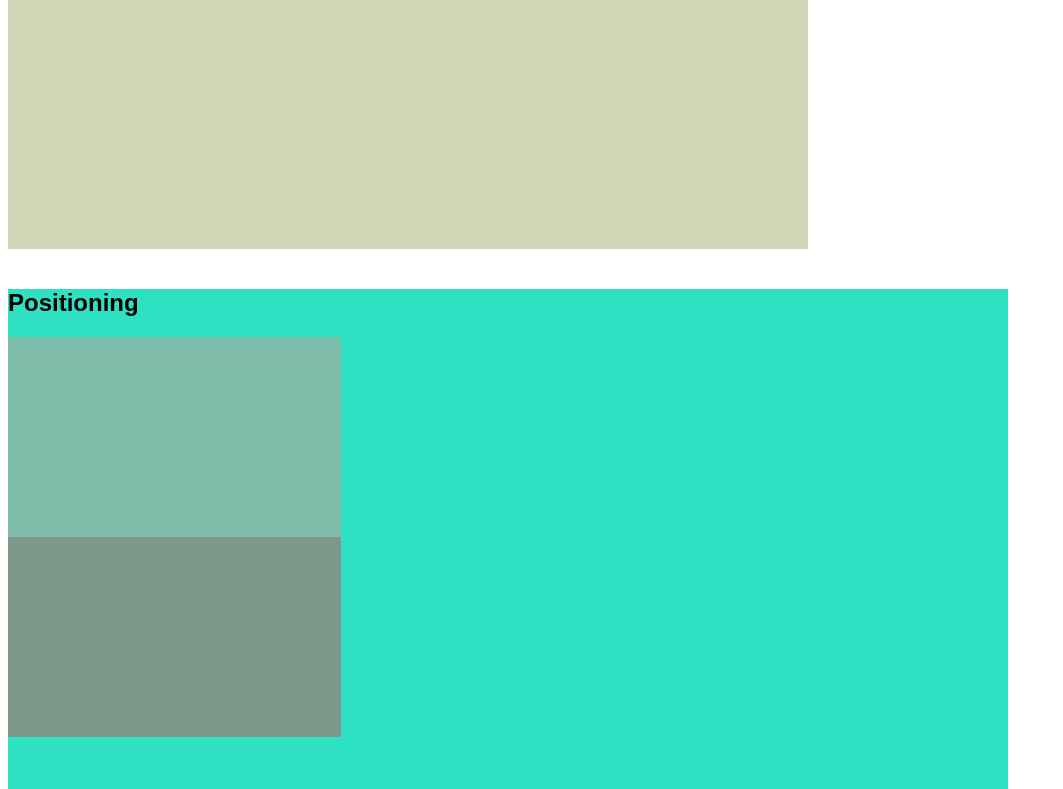
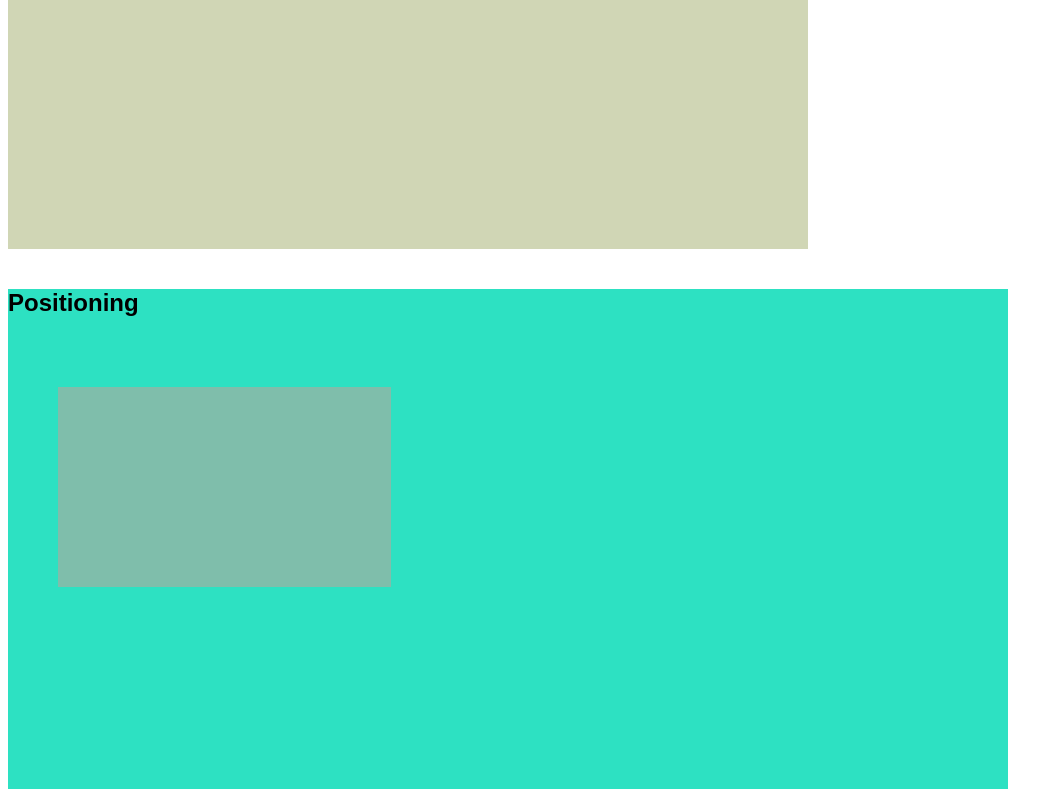
Before and after one commit to iiRosie1/exercise5, a plain HTML site: page index.html in a window 1280 px wide. Shown: the part 805-1594 px from the top of the page, without its empty margins (0-1063 px from the left). Drawn offline with Linux system fonts and the light colour scheme.

Commit message:
finished positioning

```diff
--- a/index.html
+++ b/index.html
@@ -93,12 +93,20 @@
       width: 333px;
       height: 200px;
       background-color: #7FBEAB;
+      float: left;
+      position: relative;
+      top: 50px;
+      left: 50px;
     }
 
     #blockH {
       width: 333px;
       height: 200px;
       background-color: #7E998A;
+      float: left;
+      position: fixed;
+      top: 550px;
+      left: 100px;
     }
   </style>
 
```
